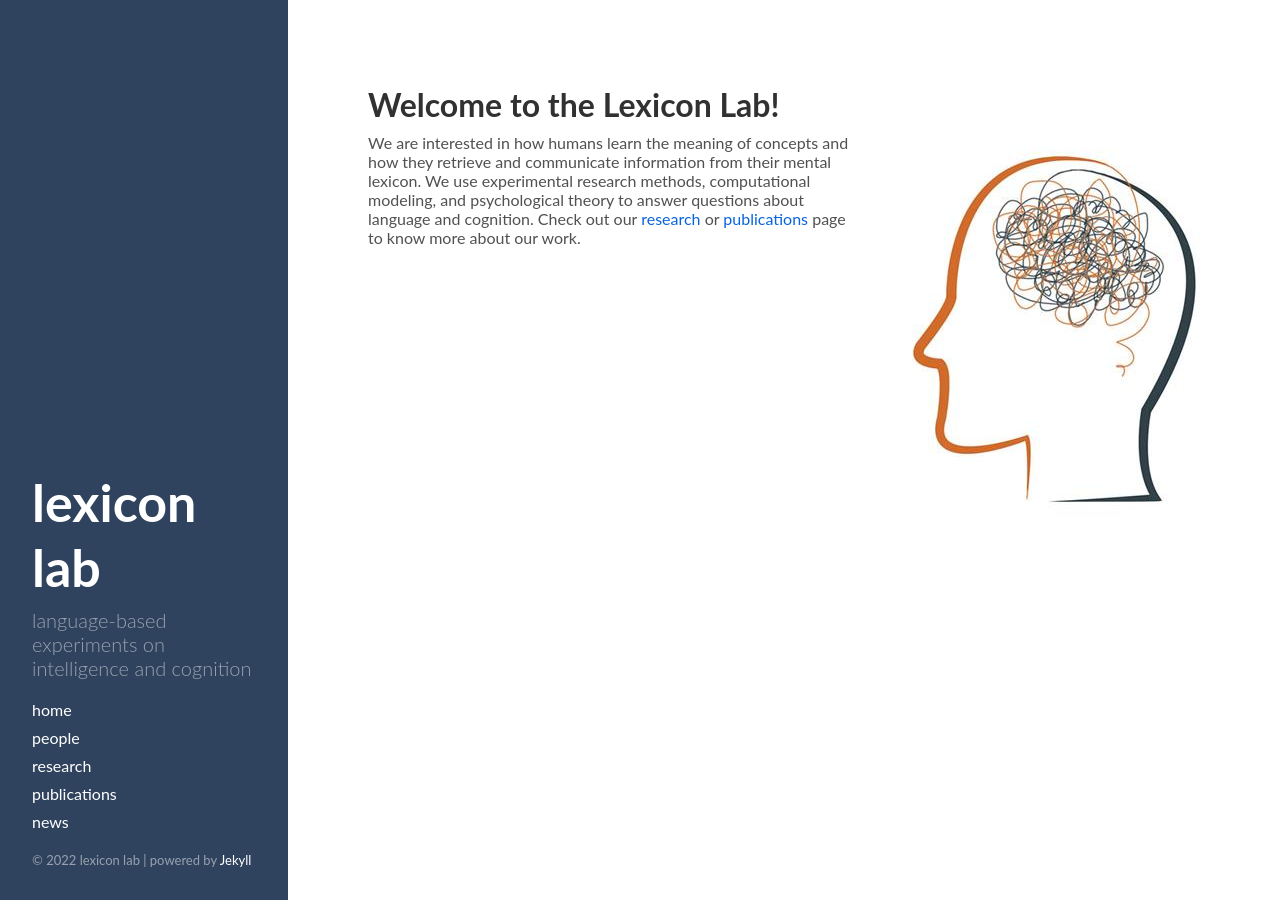
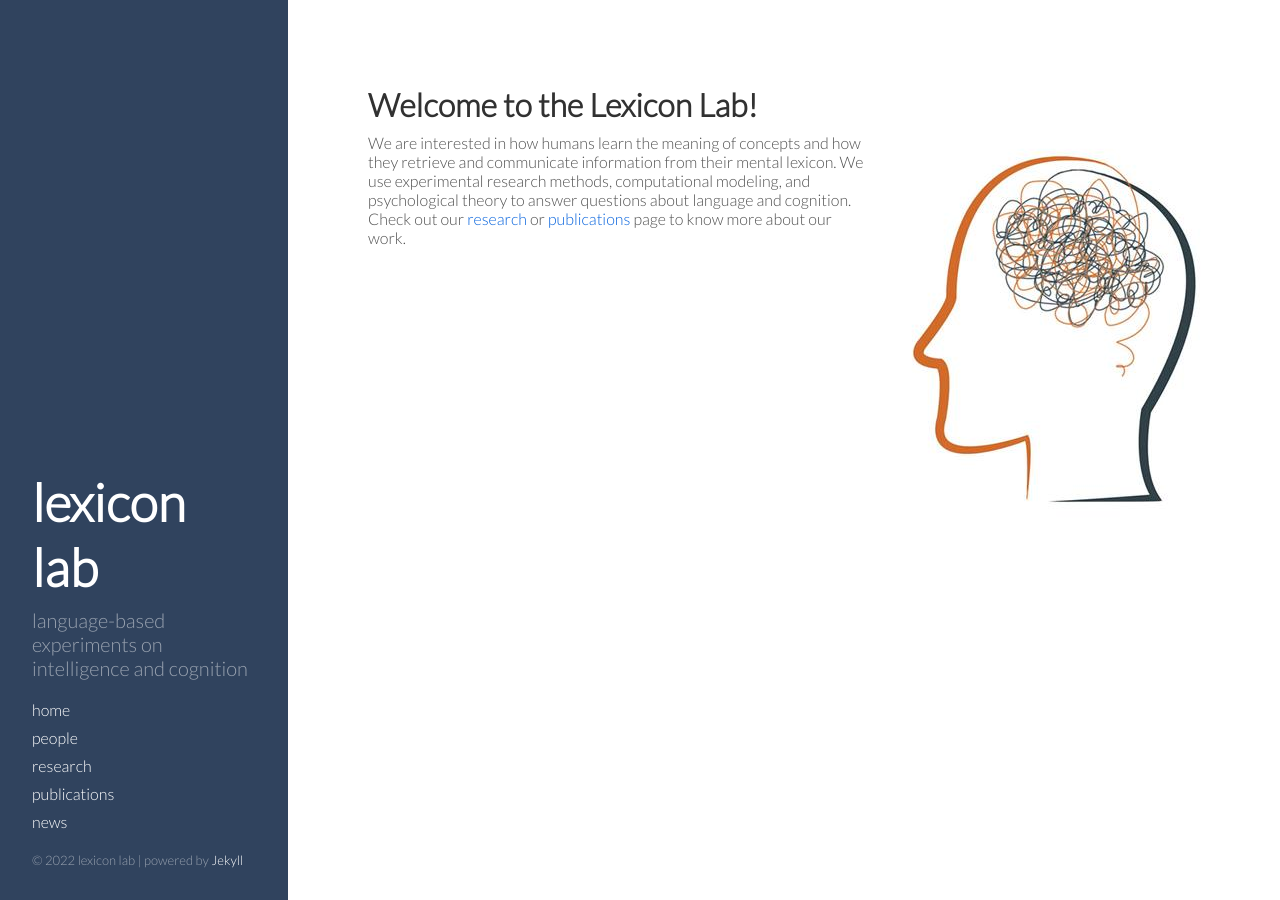
Before and after one commit to thelexiconlab/thelexiconlab.github.io, a Jekyll site: the page built from index.html, in a window 1280 px wide. Built offline with Jekyll 4.4.1, drawn with Linux system fonts in a browser that asks for light colours; Markdown is read by kramdown in place of the engine named in the settings; the list of posts is cut into pages by our own code.

Commit message:
changed font

```diff
--- a/index.html
+++ b/index.html
@@ -4,6 +4,12 @@
 order: 1
 ---
 
+<head>
+    <link rel="preconnect" href="https://fonts.googleapis.com">
+<link rel="preconnect" href="https://fonts.gstatic.com" crossorigin>
+<link href="https://fonts.googleapis.com/css2?family=Lato:wght@300&display=swap" rel="stylesheet">
+</head>
+
 <h1>Welcome to the Lexicon Lab! </h1>
 
 <img src = "/images/research/lexicon.jpg" align = "right">
--- a/news.html
+++ b/news.html
@@ -4,6 +4,12 @@
 order: 5
 ---
 
+<head>
+    <link rel="preconnect" href="https://fonts.googleapis.com">
+<link rel="preconnect" href="https://fonts.gstatic.com" crossorigin>
+<link href="https://fonts.googleapis.com/css2?family=Lato:wght@300&display=swap" rel="stylesheet">
+</head>
+
 <p><h3>July 2022</h3> </p>
 
 <li>xyz</li> <br>
--- a/people.html
+++ b/people.html
@@ -3,6 +3,12 @@
 title: people
 order: 2
 ---
+
+<head>
+    <link rel="preconnect" href="https://fonts.googleapis.com">
+<link rel="preconnect" href="https://fonts.gstatic.com" crossorigin>
+<link href="https://fonts.googleapis.com/css2?family=Lato:wght@300&display=swap" rel="stylesheet">
+</head>
 <br>
 Abhilasha A. Kumar, Principal Investigator
 <img style="padding-right: 20px;width: 20%; height: 20%" src="/images/team/kumar.png" align = "left"/><p><a href=mailto:kumaraa@iu.edu target="_blank"><img src ="/images/icons/email.png" alt="shared icon" style="width:30px;height:30px;margin: 10px 10px 0px 0px;"></a><a href=https://www.linkedin.com/in/abhilasha-kumar/ target="_blank"><img src ="/images/icons/linkedin.png" alt="shared icon" style="width:32px;height:32px;margin: 10px 10px 0px 0px;"></a><a href=https://twitter.com/abhilashaakumar target="_blank"><img src ="/images/icons/twitter.png" alt="shared icon" style="width:30px;height:30px;margin: 10px 10px 0px 0px;"></a><a href=https://github.com/abhilasha-kumar/ target="_blank"><img src ="/images/icons/git.png" alt="shared icon" style="width:38px;height:38px;margin: 10px 10px 0px 0px;"></a><a href=https://scholar.google.com/citations?user=wPMyJYsAAAAJ&hl=en target="_blank"><img src ="/images/icons/scholar.png" alt="shared icon" style="width:35px;height:35px;margin: 10px 10px 0px 0px;"></a></p>
--- a/research.html
+++ b/research.html
@@ -3,6 +3,12 @@
 title: research
 order: 3
 ---
+
+<head>
+    <link rel="preconnect" href="https://fonts.googleapis.com">
+<link rel="preconnect" href="https://fonts.gstatic.com" crossorigin>
+<link href="https://fonts.googleapis.com/css2?family=Lato:wght@300&display=swap" rel="stylesheet">
+</head>
 
 <h3> big questions</h3>
 
```
